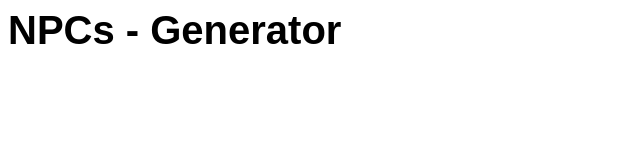
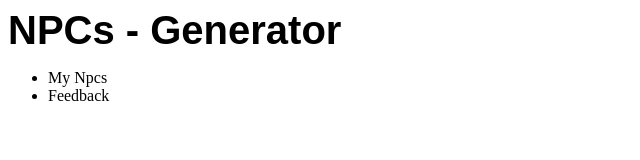
Before and after one commit to AndreaMargutti/npcs-generator, a Vue app: page / in a window 1280 px wide. Shown: the top 160 px of the page, without its empty margins (0-640 px from the left). Built offline with nearby package versions, Linux system fonts and the light colour scheme; a web font is replaced by a local one.

Commit message:
add list

```diff
--- a/src/components/header/AppHeader.vue
+++ b/src/components/header/AppHeader.vue
@@ -3,6 +3,10 @@ export default {
   data() {
     return {
       name: 'AppHeader',
+      hamburgerMenu: [
+        'My Npcs',
+        'Feedback'
+      ],
     }
   },
 
@@ -16,7 +20,9 @@ export default {
       </div>
       <!-- sezione lista menu -->
       <div>
-
+        <ul>
+          <li v-for="item in hamburgerMenu">{{ item }}</li>
+        </ul>
       </div>
     </section>
 </template>
```
